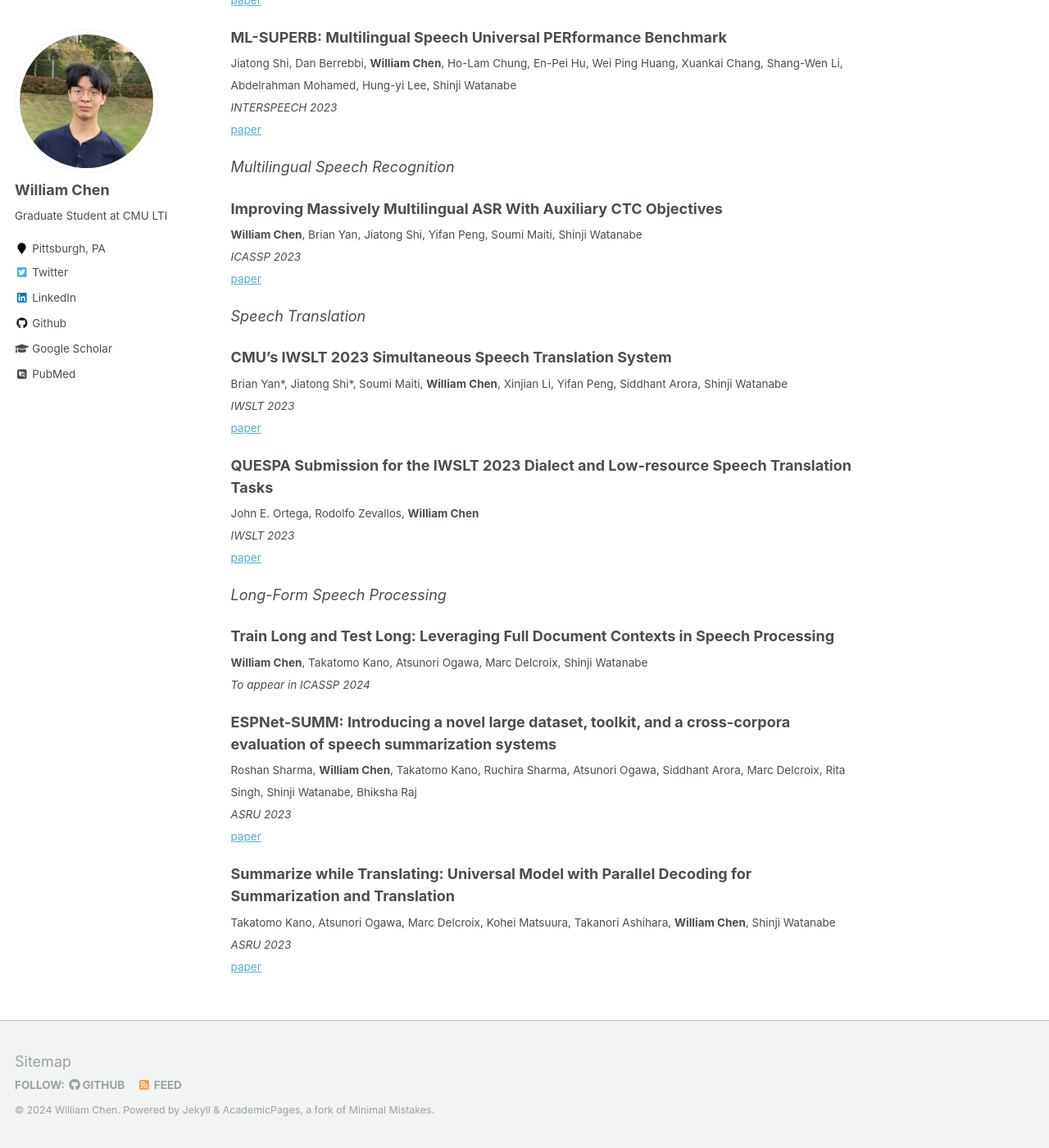
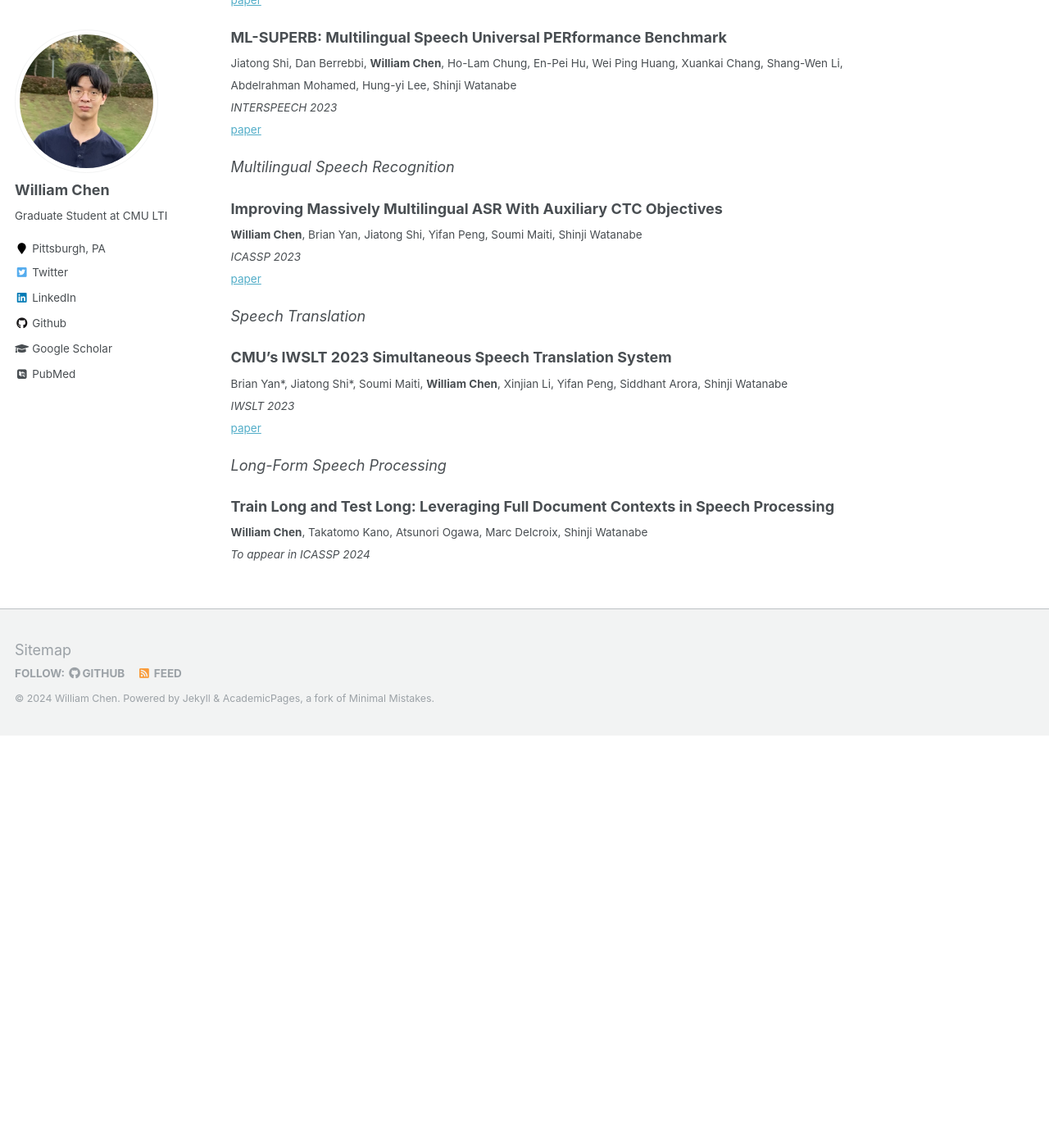
Before and after one commit to wanchichen/wanchichen.github.io, a Jekyll site: the page built from _pages/about.md, in a window 1280 px wide and 1400 px high, scrolled down 1822 px. Shown: the whole window at 82% size. Built offline with Jekyll 4.4.1, drawn with Linux system fonts in a browser that asks for light colours; some web fonts are replaced; after the commit the page ends 2719 px from its top, so only the background shows below that.

Commit message:
Update about.md

```diff
--- a/_pages/about.md
+++ b/_pages/about.md
@@ -74,24 +74,8 @@ From January 2020 to October 2021, I was part of the [UCF Evolutionary Computati
 <sub>*IWSLT 2023*</sub>\
 <sub>[paper](https://aclanthology.org/2023.iwslt-1.20/)</sub>
 
-**QUESPA Submission for the IWSLT 2023 Dialect and Low-resource Speech Translation Tasks**\
-<sub>John E. Ortega, Rodolfo Zevallos, **William Chen**</sub>\
-<sub>*IWSLT 2023*</sub>\
-<sub>[paper](https://aclanthology.org/2023.iwslt-1.23/)</sub>
-
-
 *Long-Form Speech Processing*
 
 **Train Long and Test Long: Leveraging Full Document Contexts in Speech Processing**\
 <sub>**William Chen**, Takatomo Kano, Atsunori Ogawa, Marc Delcroix, Shinji Watanabe</sub>\
 <sub>*To appear in ICASSP 2024*</sub>
-
-**ESPNet-SUMM: Introducing a novel large dataset, toolkit, and a cross-corpora evaluation of speech summarization systems**\
-<sub>Roshan Sharma, **William Chen**, Takatomo Kano, Ruchira Sharma, Atsunori Ogawa, Siddhant Arora, Marc Delcroix, Rita Singh, Shinji Watanabe, Bhiksha Raj </sub>\
-<sub>*ASRU 2023*</sub>\
-<sub>[paper](https://ieeexplore.ieee.org/abstract/document/10389641)</sub>
-
-**Summarize while Translating: Universal Model with Parallel Decoding for Summarization and Translation**\
-<sub>Takatomo Kano, Atsunori Ogawa, Marc Delcroix, Kohei Matsuura, Takanori Ashihara, **William Chen**, Shinji Watanabe</sub>\
-<sub>*ASRU 2023*</sub>\
-<sub>[paper](https://ieeexplore.ieee.org/abstract/document/10389781)</sub>
```
